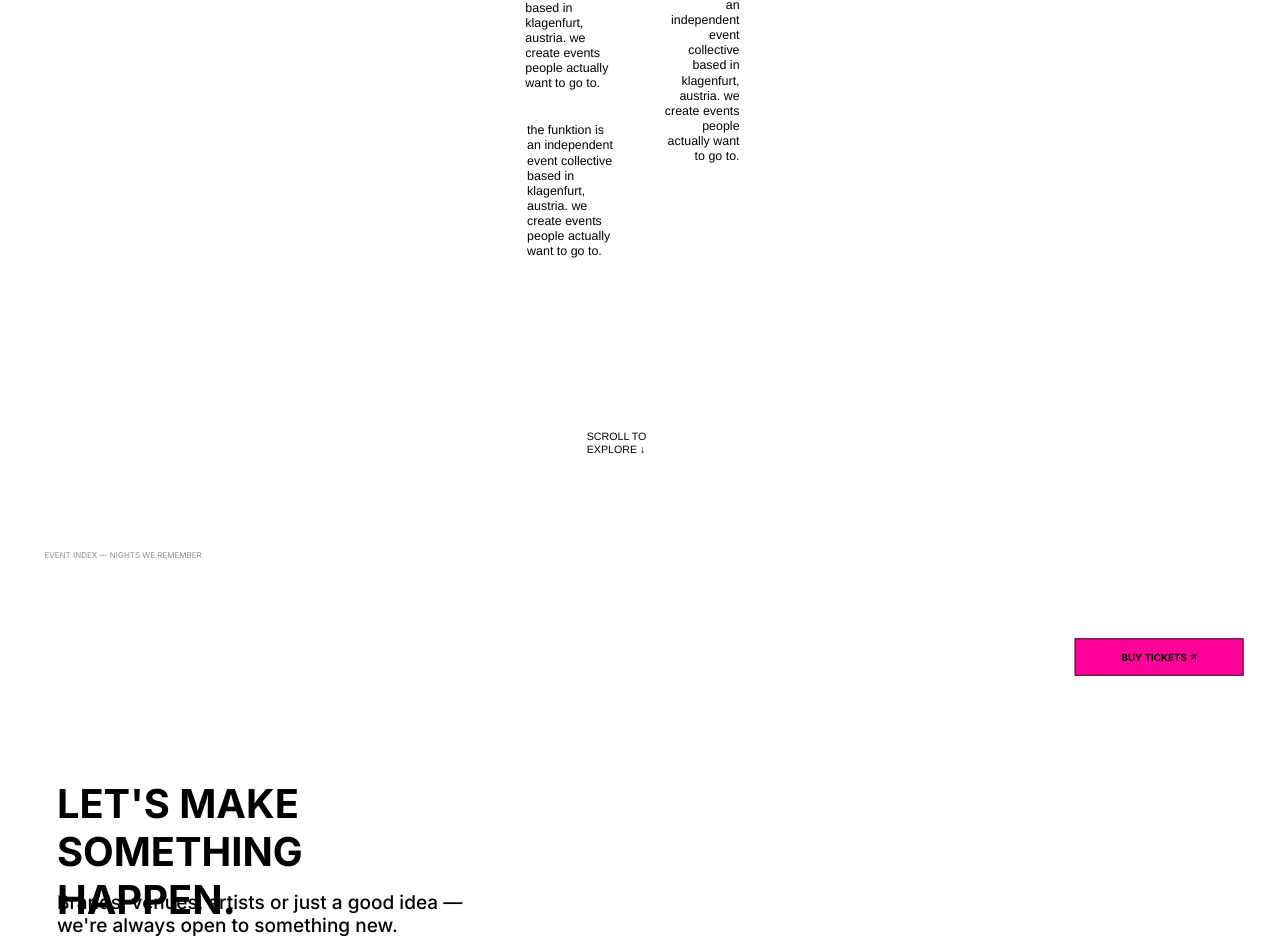
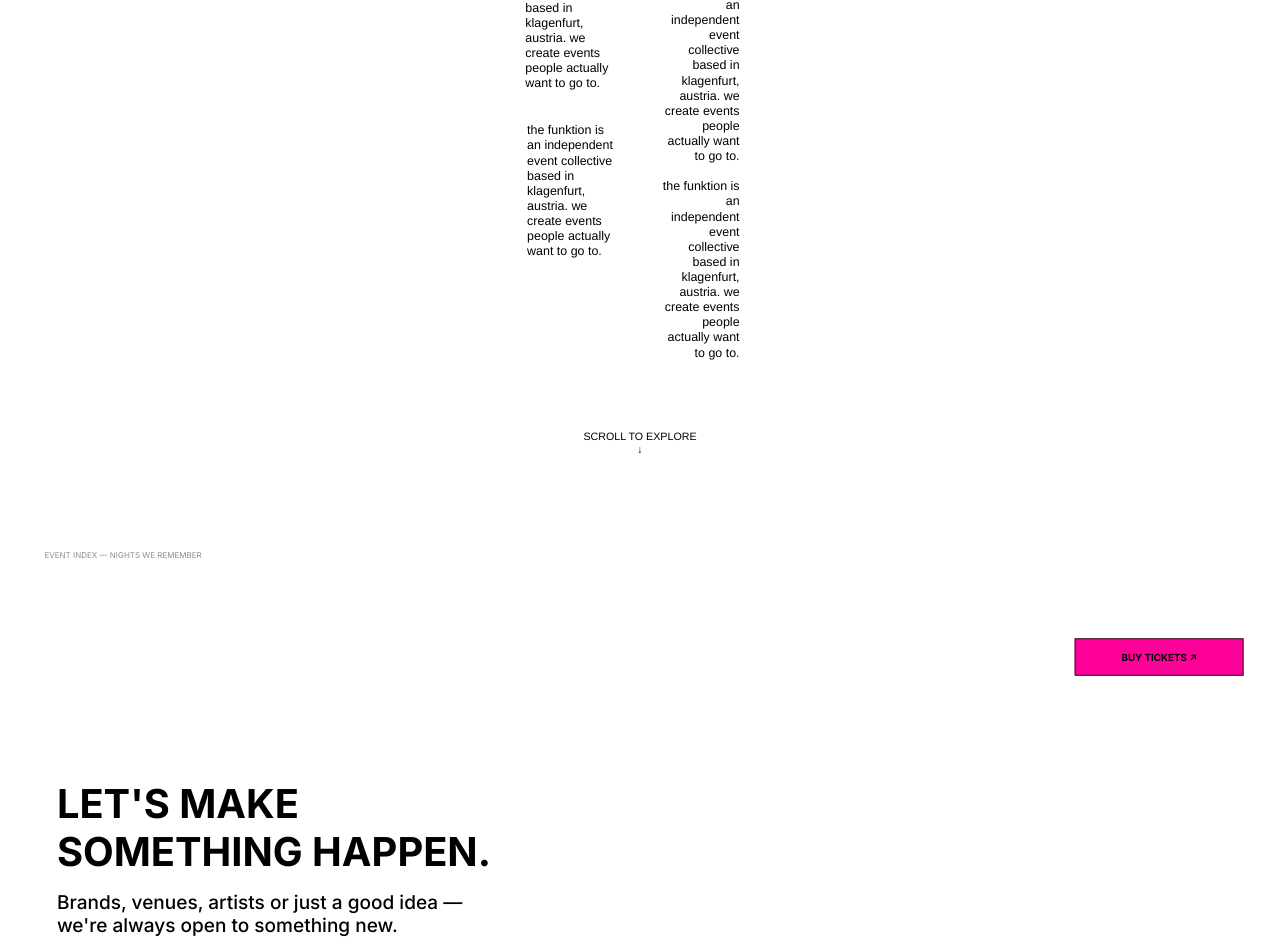
Before and after one commit to RIN001k/funktion, a Next.js app: page / in a window 1280 px wide. Shown: the part 1999-2951 px from the top of the page. Built offline with nearby package versions, Linux system fonts and the light colour scheme.

Commit message:
Add files via upload

```diff
--- a/app/DesktopCanvas.tsx
+++ b/app/DesktopCanvas.tsx
@@ -118,19 +118,19 @@ export default function DesktopCanvas() {
     <ScaledCanvas width={DESIGN_WIDTH} height={DESIGN_HEIGHT}>
       <div style={{ position: "relative", width: DESIGN_WIDTH, height: DESIGN_HEIGHT, background: "#FFFFFF" }}>
         {/* Wordmark + nav */}
-        <T href="#top" left={40} top={230} width={394} weight={700} size={44.8} lh={54}>
+        <T href="#top" left={40} top={230} width={480} weight={700} size={44.8} lh={54}>
           THE FUNKTION
         </T>
-        <T href="#top" left={40} top={345} width={284} weight={700} size={31.36} lh={38}>
+        <T href="#top" left={40} top={345} width={340} weight={700} size={31.36} lh={38}>
           HOME ★
         </T>
-        <T href="#whats-next" left={40} top={417} width={284} weight={400} size={31.36} lh={38}>
+        <T href="#whats-next" left={40} top={417} width={340} weight={400} size={31.36} lh={38}>
           WHAT&apos;S NEXT
         </T>
-        <T href="#about" left={40} top={488} width={284} weight={400} size={31.36} lh={38}>
+        <T href="#about" left={40} top={488} width={340} weight={400} size={31.36} lh={38}>
           ABOUT
         </T>
-        <T href="#contact" left={40} top={560} width={284} weight={400} size={31.36} lh={38}>
+        <T href="#contact" left={40} top={560} width={340} weight={400} size={31.36} lh={38}>
           CONTACT
         </T>
 
@@ -176,7 +176,7 @@ export default function DesktopCanvas() {
         </T>
 
         {/* WHAT'S NEXT */}
-        <T left={40} top={1096} width={350} weight={700} size={44.8} lh={54} tracking="0.04em">
+        <T left={40} top={1096} width={450} weight={700} size={44.8} lh={54} tracking="0.04em">
           WHAT&apos;S NEXT ↘
         </T>
         <TicketButton left={1180} top={1096} />
@@ -243,7 +243,7 @@ export default function DesktopCanvas() {
         </T>
 
         {/* ABOUT US */}
-        <T left={50} top={2061} width={314} weight={700} size={44.8} lh={54} tracking="0.04em">
+        <T left={50} top={2061} width={400} weight={700} size={44.8} lh={54} tracking="0.04em">
           ABOUT US
         </T>
         <TicketButton left={1198} top={2051} />
@@ -288,9 +288,23 @@ export default function DesktopCanvas() {
           the funktion is an independent event collective based in klagenfurt,
           austria. we create events people actually want to go to.
         </T>
+        <T
+          left={1440 / 2 - 90 / 2 + 67}
+          top={2450}
+          width={90}
+          font="Helvetica Neue, Helvetica, Arial, sans-serif"
+          weight={300}
+          size={14}
+          lh={17}
+          align="right"
+          transform="lowercase"
+        >
+          the funktion is an independent event collective based in klagenfurt,
+          austria. we create events people actually want to go to.
+        </T>
 
-        <T left={660} top={2733} width={121} font="Helvetica Neue, Helvetica, Arial, sans-serif" weight={300} size={12} lh={15}>
-          SCROLL TO EXPLORE ↓
+        <T left={630} top={2733} width={180} align="center" font="Helvetica Neue, Helvetica, Arial, sans-serif" weight={300} size={12} lh={15}>
+          SCROLL TO EXPLORE{"\n"}↓
         </T>
 
         <T left={50} top={2868} width={340} weight={400} size={9} lh={11} opacity={0.45}>
@@ -300,7 +314,7 @@ export default function DesktopCanvas() {
         <TicketButton left={1209} top={2967} />
 
         {/* CONTACT / CTA */}
-        <T left={64} top={3126} width={485} weight={700} size={44.8} lh={54}>
+        <T left={64} top={3126} width={620} weight={700} size={44.8} lh={54}>
           LET&apos;S MAKE{"\n"}SOMETHING HAPPEN.
         </T>
         <T left={64} top={3250} width={457} weight={500} size={21.41} lh={26}>
```
Also changed, not shown: public/gallery/v2/desktop-1.jpg.
